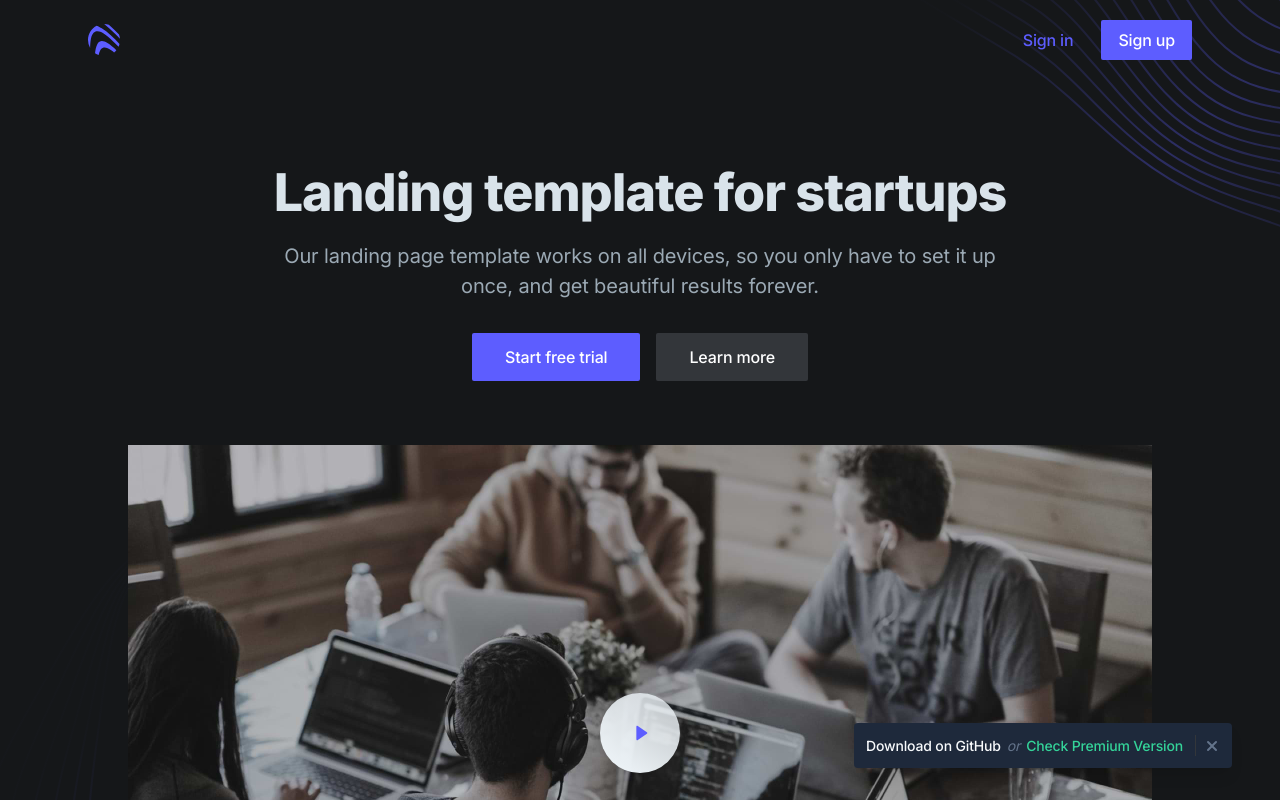
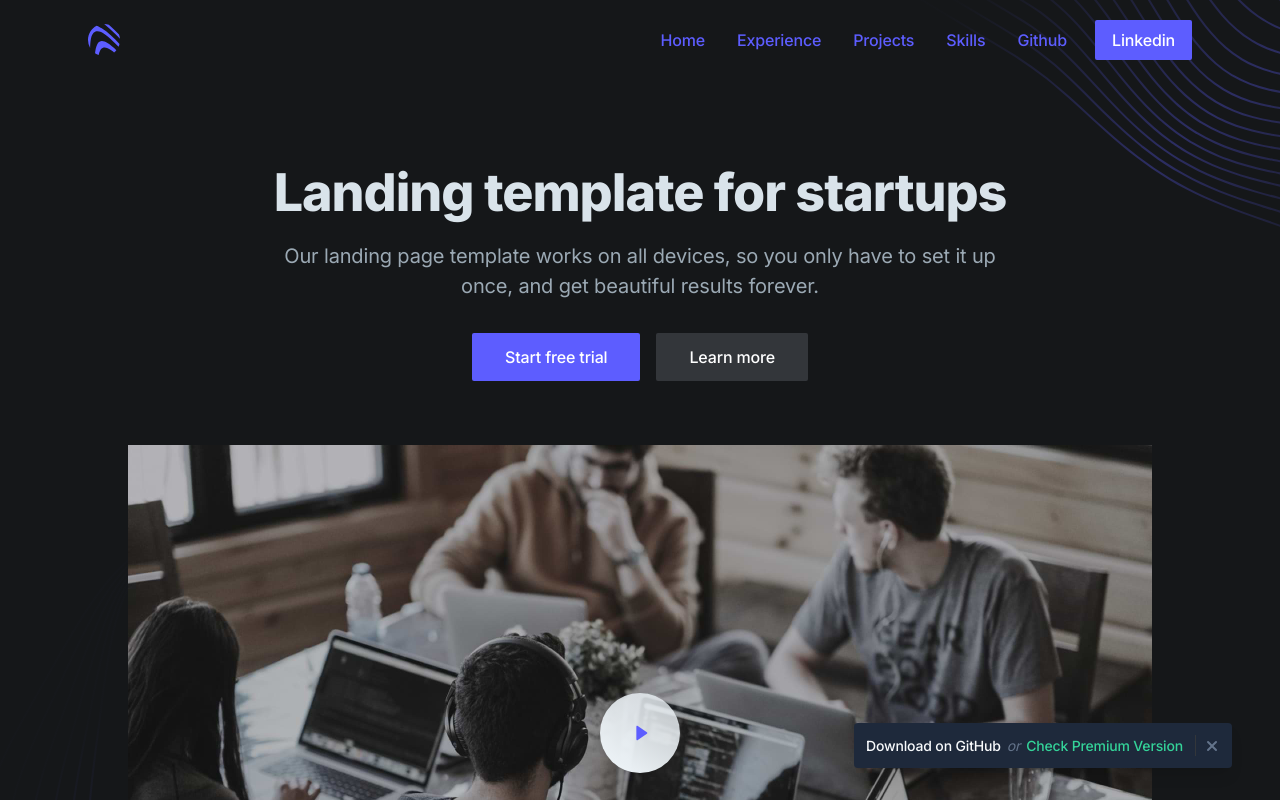
Before and after one commit to jamesjd210/james-dong, a Next.js app: page / in a window 1280 px wide. Shown: the top 800 px of the page. Built offline with nearby package versions, Linux system fonts and the light colour scheme.

Commit message:
started work on header

```diff
--- a/src/app/components/ui/header.tsx
+++ b/src/app/components/ui/header.tsx
@@ -22,15 +22,52 @@ export default function Header() {
             <ul className="flex grow justify-end flex-wrap items-center">
               <li>
                 <Link
-                  href="/signin"
+                  href="/"
                   className="font-medium text-purple-600 hover:text-gray-200 px-4 py-3 flex items-center transition duration-150 ease-in-out"
                 >
-                  Sign in
+                  Home
                 </Link>
               </li>
               <li>
-                <Link href="/signup" className="btn-sm text-white bg-purple-600 hover:bg-purple-700 ml-3">
-                  Sign up
+                <Link
+                  href="/"
+                  className="font-medium text-purple-600 hover:text-gray-200 px-4 py-3 flex items-center transition duration-150 ease-in-out"
+                >
+                  Experience
+                </Link>
+              </li>
+              <li>
+                <Link
+                  href="/"
+                  className="font-medium text-purple-600 hover:text-gray-200 px-4 py-3 flex items-center transition duration-150 ease-in-out"
+                >
+                  Projects
+                </Link>
+              </li>
+              <li>
+                <Link
+                  href="/"
+                  className="font-medium text-purple-600 hover:text-gray-200 px-4 py-3 flex items-center transition duration-150 ease-in-out"
+                >
+                  Skills
+                </Link>
+              </li>
+              <li>
+                <Link
+                  href="https://github.com/jamesjd210"
+                  className="font-medium text-purple-600 hover:text-gray-200 px-4 py-3 flex items-center transition duration-150 ease-in-out"
+                  target="_blank"
+                >
+                  Github
+                </Link>
+              </li>
+              <li>
+                <Link
+                  href="https://www.linkedin.com/in/james-dong-1024/"
+                  className="btn-sm text-white bg-purple-600 hover:bg-purple-700 ml-3"
+                  target="_blank"
+                  >
+                    Linkedin
                 </Link>
               </li>
             </ul>
```
Also changed, not shown: 1 other file (tests, documents, lock files or other folders).
